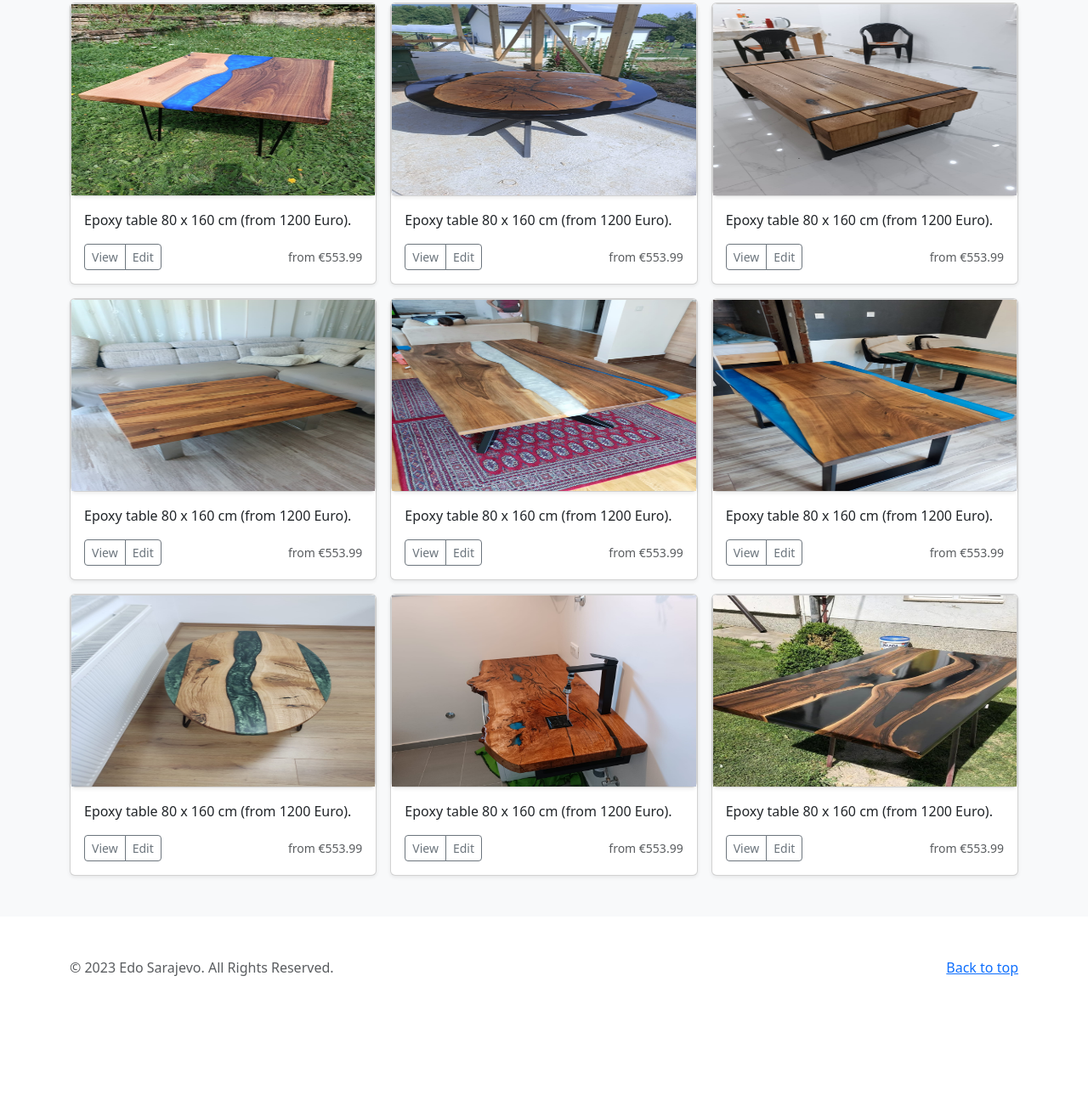
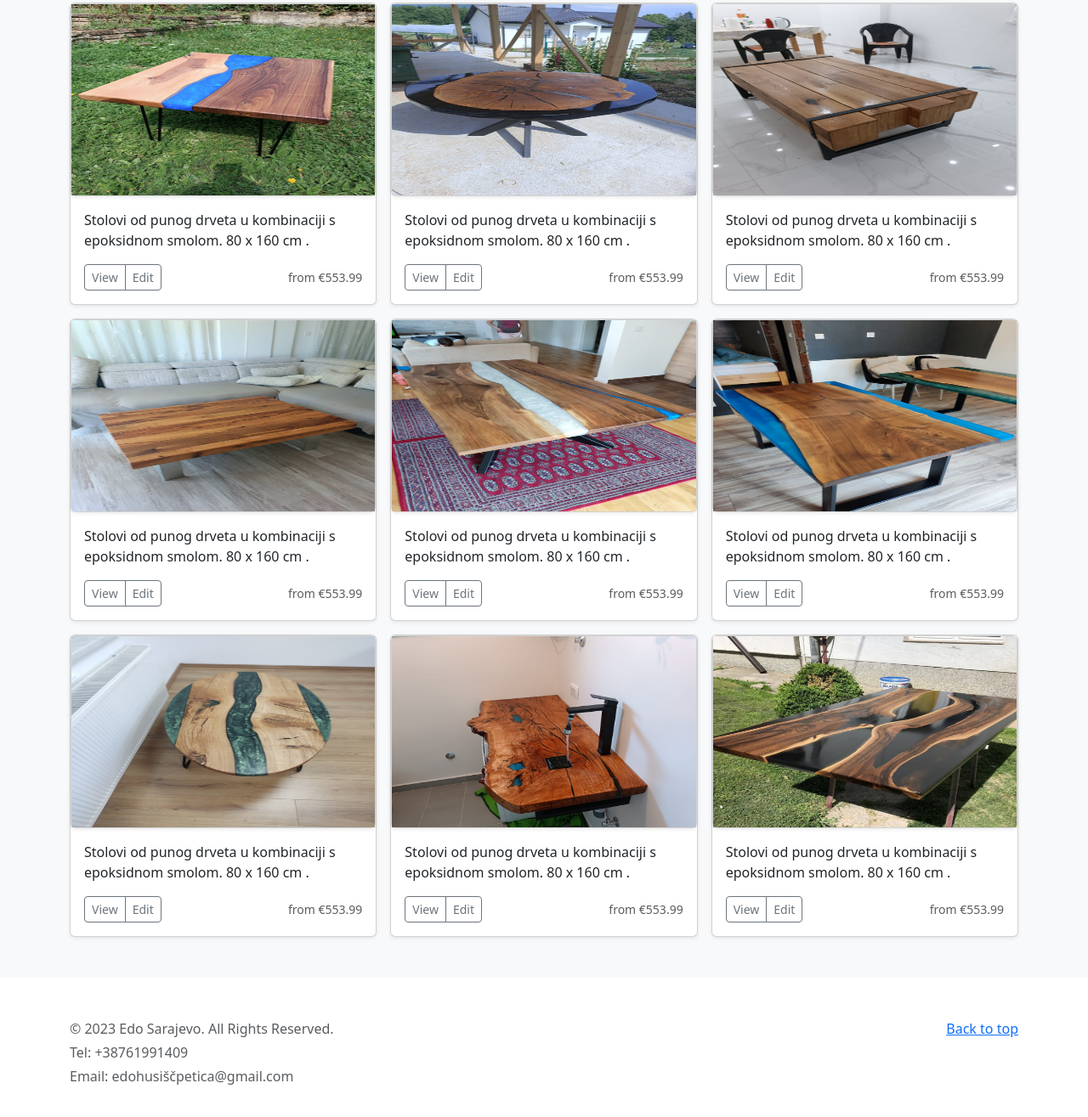
Before and after one commit to Pablocubo/edo_sarajevo_2023, a plain HTML site: page index.html in a window 1280 px wide. Shown: the part 585-1900 px from the top of the page at 85% size. Before the commit the page ends 1788 px from the top, so only its background shows below. Drawn offline with nearby package versions, Linux system fonts and the light colour scheme; files that its build step writes are made by us from their sources.

Commit message:
small changes

```diff
--- a/index.html
+++ b/index.html
@@ -44,9 +44,9 @@
         <div class="row">
           <div class="col-sm-8 col-md-7 py-4">
             <h4 class="text-white">About</h4>
-            <p class="text-muted">Meet Edo, a passionate wood artisan hailing from the picturesque city of Sarajevo.
-              With six years of dedicated craftsmanship, Edo has honed his skills in transforming wood into
-              extraordinary pieces of art. His journey is a testament to the beauty of woodworking.</p>
+            <p class="text-muted">Upoznajte Eda, strastvenog drvodjelju iz slikovitog grada Sarajeva. Sa šest godina
+              posvećenog zanatskog rada, Edo je usavršio svoje vještine u pretvaranju drveta u izvanredne umjetničke
+              komade. Njegovo putovanje je svjedočanstvo ljepoti drvorezbarstva.</p>
           </div>
           <div class="col-sm-4 offset-md-1 py-4">
             <h4 class="text-white">Contact</h4>
@@ -56,7 +56,7 @@
               <li><a
                   href="https://m.facebook.com/elvedinedo.husic.5?ref=ig_fb_profile_msite&wtsid=rdr_0Q3AgEhmpgy0f8ieM&_rdr"
                   class="text-white">Like on Facebook</a></li>
-              <li><a href="mailto: edosarajevo@gmail.com" class="text-white">Email me</a></li>
+              <li><a href="mailto: edohusiščpetica@gmail.com" class="text-white">Email me</a></li>
             </ul>
           </div>
         </div>
@@ -87,11 +87,11 @@
       <div class="row py-lg-5">
         <div class="col-lg-6 col-md-8 mx-auto">
           <h1 class="fw-light">Edo Sarajevo</h1>
-          <p class="lead text-muted">"Discover the Edo Atelier Collection – Where Wood Becomes Art. Explore a curated
-            selection of meticulously crafted wooden chairs and tables, each a testament to the passion and skill of our
-            artisans. Elevate your space with timeless elegance."</p>
+          <p class="lead text-muted">"Otkrijte Edo Atelier kolekciju - Gdje drvo postaje umjetnost. Istražite pažljivo
+            odabrani izbor ručno izrađenih drvenih stolica i stolova, svaki od njih svjedočanstvo strasti i vještine
+            naših zanatlija. Podignite svoj prostor s vječnom elegancijom."</p>
           <p>
-            <a href="mailto: edosarajevo@gmail.com" class="btn btn-primary my-2">GET A QUOTE</a>
+            <a href="mailto: edohusiščpetica@gmail.com" class="btn btn-primary my-2">GET A QUOTE</a>
             <a href="#" class="btn btn-secondary my-2">See more</a>
           </p>
         </div>
@@ -109,7 +109,7 @@
               </div>
 
               <div class="card-body">
-                <p class="card-text">Epoxy table 80 x 160 cm (from 1200 Euro).</p>
+                <p class="card-text">Stolovi od punog drveta u kombinaciji s epoksidnom smolom. 80 x 160 cm .</p>
                 <div class="d-flex justify-content-between align-items-center">
                   <div class="btn-group">
                     <button type="button" class="btn btn-sm btn-outline-secondary">View</button>
@@ -127,7 +127,7 @@
               </div>
 
               <div class="card-body">
-                <p class="card-text">Epoxy table 80 x 160 cm (from 1200 Euro).</p>
+                <p class="card-text">Stolovi od punog drveta u kombinaciji s epoksidnom smolom. 80 x 160 cm .</p>
                 <div class="d-flex justify-content-between align-items-center">
                   <div class="btn-group">
                     <button type="button" class="btn btn-sm btn-outline-secondary">View</button>
@@ -145,7 +145,7 @@
               </div>
 
               <div class="card-body">
-                <p class="card-text">Epoxy table 80 x 160 cm (from 1200 Euro).</p>
+                <p class="card-text">Stolovi od punog drveta u kombinaciji s epoksidnom smolom. 80 x 160 cm .</p>
                 <div class="d-flex justify-content-between align-items-center">
                   <div class="btn-group">
                     <button type="button" class="btn btn-sm btn-outline-secondary">View</button>
@@ -164,7 +164,7 @@
               </div>
 
               <div class="card-body">
-                <p class="card-text">Epoxy table 80 x 160 cm (from 1200 Euro).</p>
+                <p class="card-text">Stolovi od punog drveta u kombinaciji s epoksidnom smolom. 80 x 160 cm .</p>
                 <div class="d-flex justify-content-between align-items-center">
                   <div class="btn-group">
                     <button type="button" class="btn btn-sm btn-outline-secondary">View</button>
@@ -182,7 +182,7 @@
               </div>
 
               <div class="card-body">
-                <p class="card-text">Epoxy table 80 x 160 cm (from 1200 Euro).</p>
+                <p class="card-text">Stolovi od punog drveta u kombinaciji s epoksidnom smolom. 80 x 160 cm .</p>
                 <div class="d-flex justify-content-between align-items-center">
                   <div class="btn-group">
                     <button type="button" class="btn btn-sm btn-outline-secondary">View</button>
@@ -200,7 +200,7 @@
               </div>
 
               <div class="card-body">
-                <p class="card-text">Epoxy table 80 x 160 cm (from 1200 Euro).</p>
+                <p class="card-text">Stolovi od punog drveta u kombinaciji s epoksidnom smolom. 80 x 160 cm .</p>
                 <div class="d-flex justify-content-between align-items-center">
                   <div class="btn-group">
                     <button type="button" class="btn btn-sm btn-outline-secondary">View</button>
@@ -219,7 +219,7 @@
               </div>
 
               <div class="card-body">
-                <p class="card-text">Epoxy table 80 x 160 cm (from 1200 Euro).</p>
+                <p class="card-text">Stolovi od punog drveta u kombinaciji s epoksidnom smolom. 80 x 160 cm .</p>
                 <div class="d-flex justify-content-between align-items-center">
                   <div class="btn-group">
                     <button type="button" class="btn btn-sm btn-outline-secondary">View</button>
@@ -237,7 +237,7 @@
               </div>
 
               <div class="card-body">
-                <p class="card-text">Epoxy table 80 x 160 cm (from 1200 Euro).</p>
+                <p class="card-text">Stolovi od punog drveta u kombinaciji s epoksidnom smolom. 80 x 160 cm .</p>
                 <div class="d-flex justify-content-between align-items-center">
                   <div class="btn-group">
                     <button type="button" class="btn btn-sm btn-outline-secondary">View</button>
@@ -255,7 +255,7 @@
               </div>
 
               <div class="card-body">
-                <p class="card-text">Epoxy table 80 x 160 cm (from 1200 Euro).</p>
+                <p class="card-text">Stolovi od punog drveta u kombinaciji s epoksidnom smolom. 80 x 160 cm .</p>
                 <div class="d-flex justify-content-between align-items-center">
                   <div class="btn-group">
                     <button type="button" class="btn btn-sm btn-outline-secondary">View</button>
@@ -274,11 +274,18 @@
 
   <footer class="text-muted py-5">
     <div class="container">
-      <p class="float-end mb-1">
-        <a href="#">Back to top</a>
-      </p>
-      <p class="mb-1">© 2023 Edo Sarajevo. All Rights Reserved.</p>
-
+      <div class="row">
+        <div class="col-md-6">
+          <p class="mb-1">© 2023 Edo Sarajevo. All Rights Reserved.</p>
+          <p class="mb-1">Tel: +38761991409</p>
+          <p class="mb-1">Email: edohusiščpetica@gmail.com</p>
+        </div>
+        <div class="col-md-6 text-end">
+          <p class="mb-1">
+            <a href="#">Back to top</a>
+          </p>
+        </div>
+      </div>
     </div>
   </footer>
 
```
